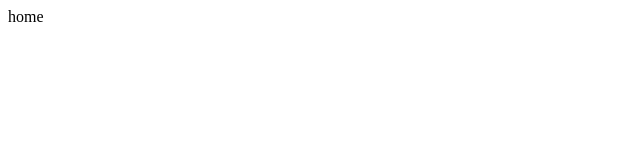
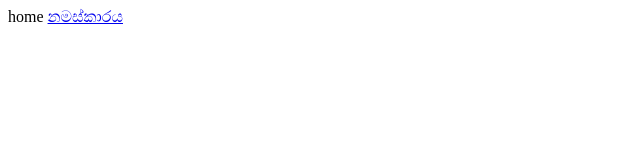
Before and after one commit to Dunals/Daham-Potha, a plain HTML site: page index.html in a window 1280 px wide. Shown: the full height of the page, 0-640 px from the left. Drawn offline with Linux system fonts and the light colour scheme.

Commit message:
Update index.html

```diff
--- a/index.html
+++ b/index.html
@@ -1 +1,2 @@
 home
+<a href="1.html">නමස්කාරය</a>
```
